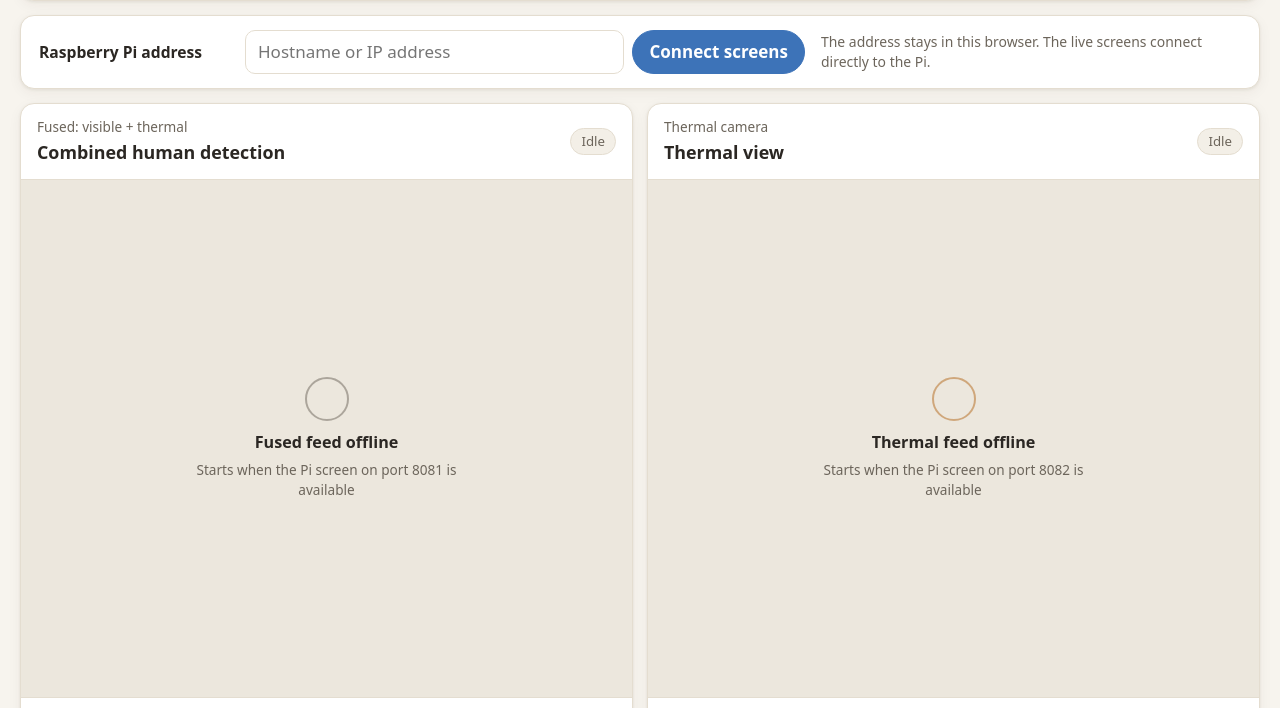
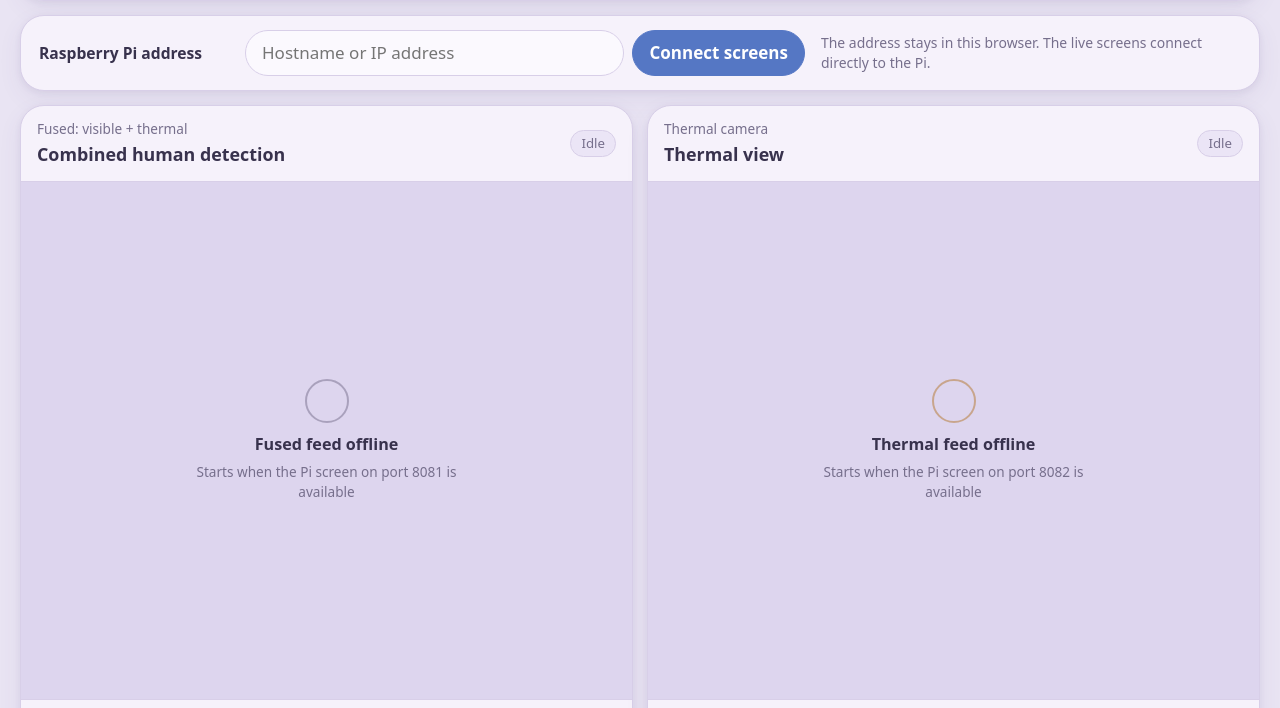
Before and after one commit to CodeMetalForge-Hackathon/Team-16-Operation-Lost-and-Found, a plain HTML site: page dashboard/index.html in a window 1280 px wide. Shown: the part 139-847 px from the top of the page. Drawn offline with Linux system fonts and the light colour scheme.

Commit message:
Dashboard: pastel palette, softer panels, rounder shapes
Co-Authored-By: Claude Sonnet 5.5 <noreply@anthropic.com>

```diff
--- a/dashboard/styles.css
+++ b/dashboard/styles.css
@@ -1,23 +1,23 @@
 /* Team 16 dashboard: warm, plain and readable. Light only. */
 :root {
   color-scheme: light;
-  --bg: #f7f4ee;
-  --panel: #ffffff;
-  --panel-2: #f3efe7;
-  --line: #e4ddd0;
-  --grid: rgba(110, 95, 75, 0.16);
-  --muted: #6c655b;
-  --text: #2b2723;
-  --accent: #3d73b8;
+  --bg: #e9e4f3;
+  --panel: #f6f2fb;
+  --panel-2: #ebe5f6;
+  --line: #d8cfe8;
+  --grid: rgba(105, 90, 140, 0.16);
+  --muted: #766f8c;
+  --text: #38324d;
+  --accent: #5577c4;
   --accent-ink: #ffffff;
-  --green: #2f7d4f;
-  --amber: #b4691b;
-  --red: #c0463a;
-  --cyan: #3d73b8;
-  --map-cell: #4a4339;
-  --viewport: #ece7dd;
-  --radius: 14px;
-  --shadow: 0 1px 3px rgba(60, 45, 25, 0.08), 0 4px 14px rgba(60, 45, 25, 0.05);
+  --green: #3f8d6a;
+  --amber: #b4772c;
+  --red: #c2564f;
+  --cyan: #5577c4;
+  --map-cell: #5a5273;
+  --viewport: #ddd5ee;
+  --radius: 24px;
+  --shadow: 0 2px 6px rgba(90, 70, 130, 0.08), 0 8px 24px rgba(90, 70, 130, 0.07);
   font-family: system-ui, -apple-system, "Segoe UI", Roboto, Helvetica, Arial, sans-serif;
   font-size: 17px;
 }
@@ -50,6 +50,7 @@ button, input { font: inherit; }
 }
 
 .topbar {
+  background: linear-gradient(120deg, #e3dcf5, #dcebf2);
   display: flex;
   align-items: center;
   justify-content: space-between;
@@ -103,11 +104,11 @@ h2 { font-size: 1.05rem; }
 input {
   min-width: 0;
   flex: 1;
-  padding: 9px 12px;
+  padding: 10px 16px;
   color: var(--text);
-  background: var(--panel);
+  background: #fbf9fe;
   border: 1px solid var(--line);
-  border-radius: 10px;
+  border-radius: 999px;
   outline: none;
 }
 
@@ -174,7 +175,7 @@ button.primary:hover { filter: brightness(1.08); background: var(--accent); }
   width: 100%;
   height: 100%;
   object-fit: contain;
-  background: #000;
+  background: var(--viewport);
 }
 
 .screen-card.is-live .viewport img { display: block; }
```
